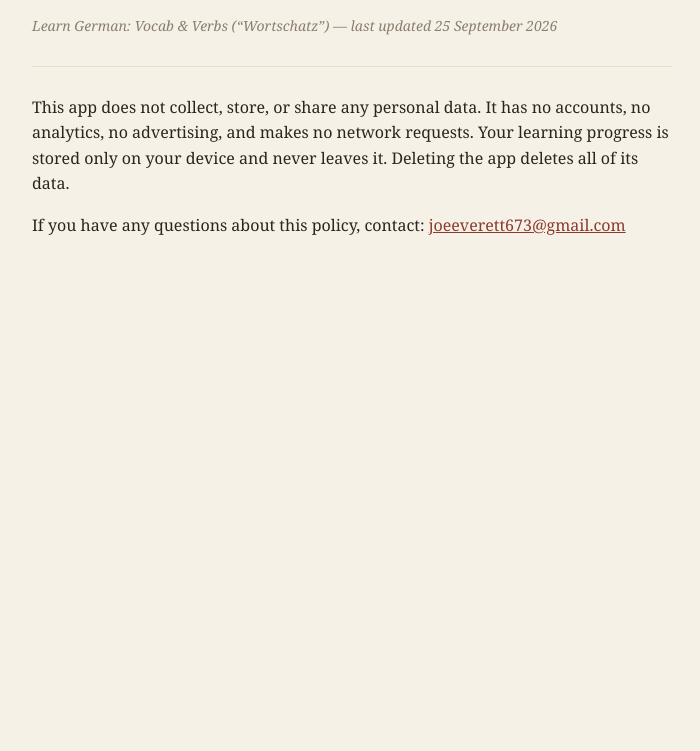
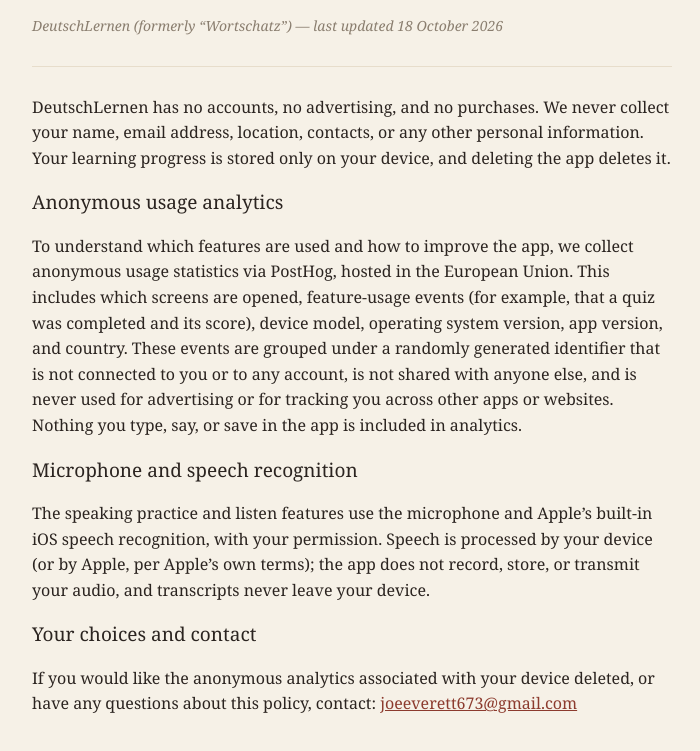
Before and after one commit to joeeverett4/learn-german-support, a plain HTML site: page index.html in a window 1280 px wide. Shown: the part 115-866 px from the top of the page, without its empty margins (288-988 px from the left). Before the commit the page ends 800 px from the top, so only its background shows below. Drawn offline with Linux system fonts and the light colour scheme.

Commit message:
Update privacy policy: DeutschLernen rename, anonymous analytics, speech features

```diff
--- a/index.html
+++ b/index.html
@@ -3,7 +3,7 @@
 <head>
   <meta charset="utf-8">
   <meta name="viewport" content="width=device-width, initial-scale=1">
-  <title>Privacy Policy — Learn German: Vocab &amp; Verbs</title>
+  <title>Privacy Policy — DeutschLernen</title>
   <style>
     body {
       background: #F6F1E7;
@@ -15,6 +15,7 @@
       padding: 48px 22px;
     }
     h1 { font-size: 28px; font-weight: 500; }
+    h2 { font-size: 19px; font-weight: 500; }
     .updated { color: #8A7E6F; font-size: 14px; font-style: italic; }
     a { color: #8C3B2E; }
     hr { border: none; border-top: 1px solid #E7DDCB; margin: 28px 0; }
@@ -22,16 +23,41 @@
 </head>
 <body>
   <h1>Privacy Policy</h1>
-  <p class="updated">Learn German: Vocab &amp; Verbs (“Wortschatz”) — last updated 25 September 2026</p>
+  <p class="updated">DeutschLernen (formerly “Wortschatz”) — last updated 18 October 2026</p>
   <hr>
   <p>
-    This app does not collect, store, or share any personal data. It has no
-    accounts, no analytics, no advertising, and makes no network requests.
-    Your learning progress is stored only on your device and never leaves it.
-    Deleting the app deletes all of its data.
+    DeutschLernen has no accounts, no advertising, and no purchases. We never
+    collect your name, email address, location, contacts, or any other
+    personal information. Your learning progress is stored only on your
+    device, and deleting the app deletes it.
   </p>
+
+  <h2>Anonymous usage analytics</h2>
   <p>
-    If you have any questions about this policy, contact:
+    To understand which features are used and how to improve the app, we
+    collect anonymous usage statistics via PostHog, hosted in the European
+    Union. This includes which screens are opened, feature-usage events
+    (for example, that a quiz was completed and its score), device model,
+    operating system version, app version, and country. These events are
+    grouped under a randomly generated identifier that is not connected to
+    you or to any account, is not shared with anyone else, and is never used
+    for advertising or for tracking you across other apps or websites.
+    Nothing you type, say, or save in the app is included in analytics.
+  </p>
+
+  <h2>Microphone and speech recognition</h2>
+  <p>
+    The speaking practice and listen features use the microphone and Apple’s
+    built-in iOS speech recognition, with your permission. Speech is
+    processed by your device (or by Apple, per Apple’s own terms); the app
+    does not record, store, or transmit your audio, and transcripts never
+    leave your device.
+  </p>
+
+  <h2>Your choices and contact</h2>
+  <p>
+    If you would like the anonymous analytics associated with your device
+    deleted, or have any questions about this policy, contact:
     <a href="mailto:joeeverett673@gmail.com">joeeverett673@gmail.com</a>
   </p>
 </body>
```
